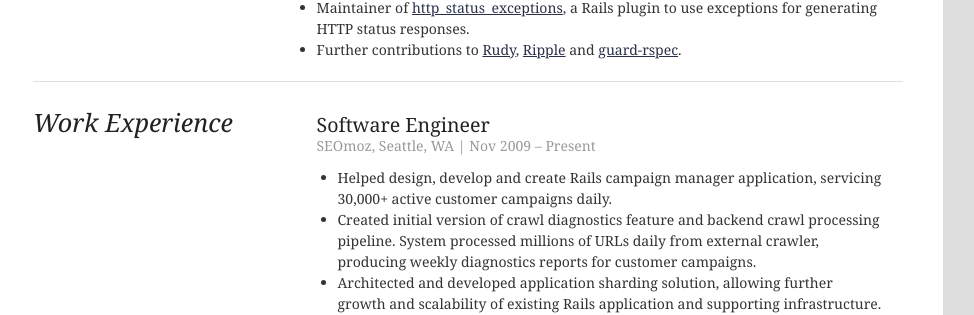
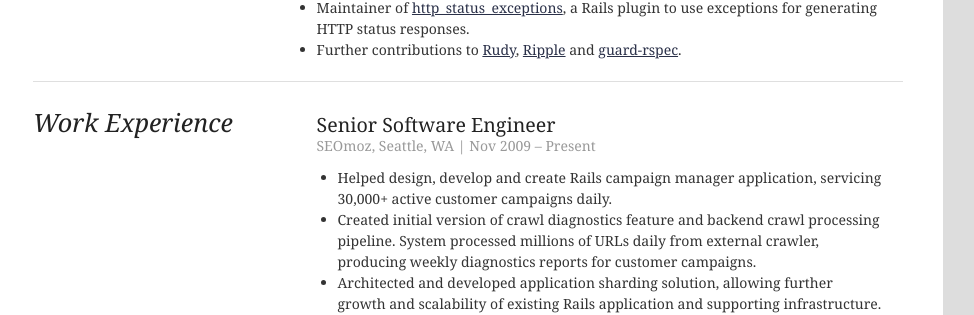
Before and after one commit to Fluxx/bitfluxx.com, a Jekyll site: the page built from resume.html, in a window 1280 px wide. Shown: the part 786-1101 px from the top of the page, without its empty margins (7-981 px from the left). Built offline with Jekyll 4.4.1, drawn with Linux system fonts in a browser that asks for light colours.

Commit message:
Accurate title

```diff
--- a/resume.html
+++ b/resume.html
@@ -64,7 +64,7 @@ section: about
 
       <li>
         <hgroup>
-          <h2>Software Engineer</h2>
+          <h2>Senior Software Engineer</h2>
           <h3>SEOmoz, Seattle, WA</h3>
           <h3>Nov 2009 &ndash; Present</h3>
         </hgroup>
```
Also changed, not shown: 2 other files.
